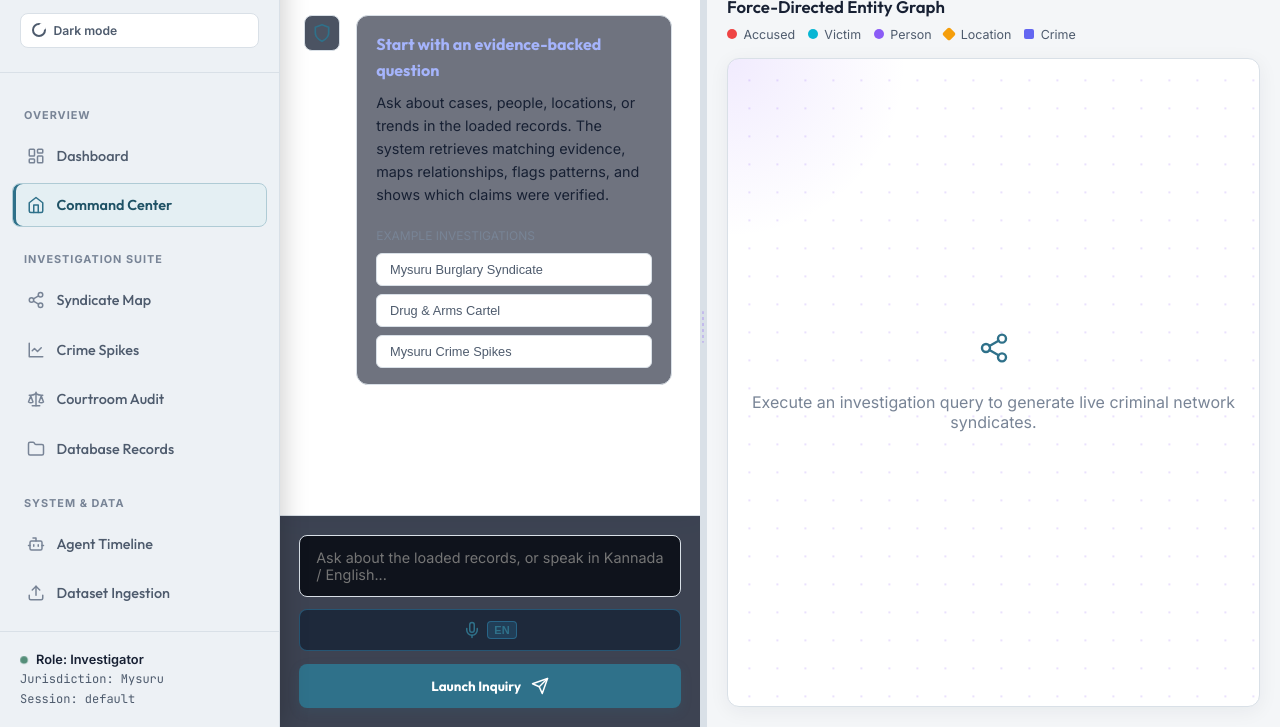
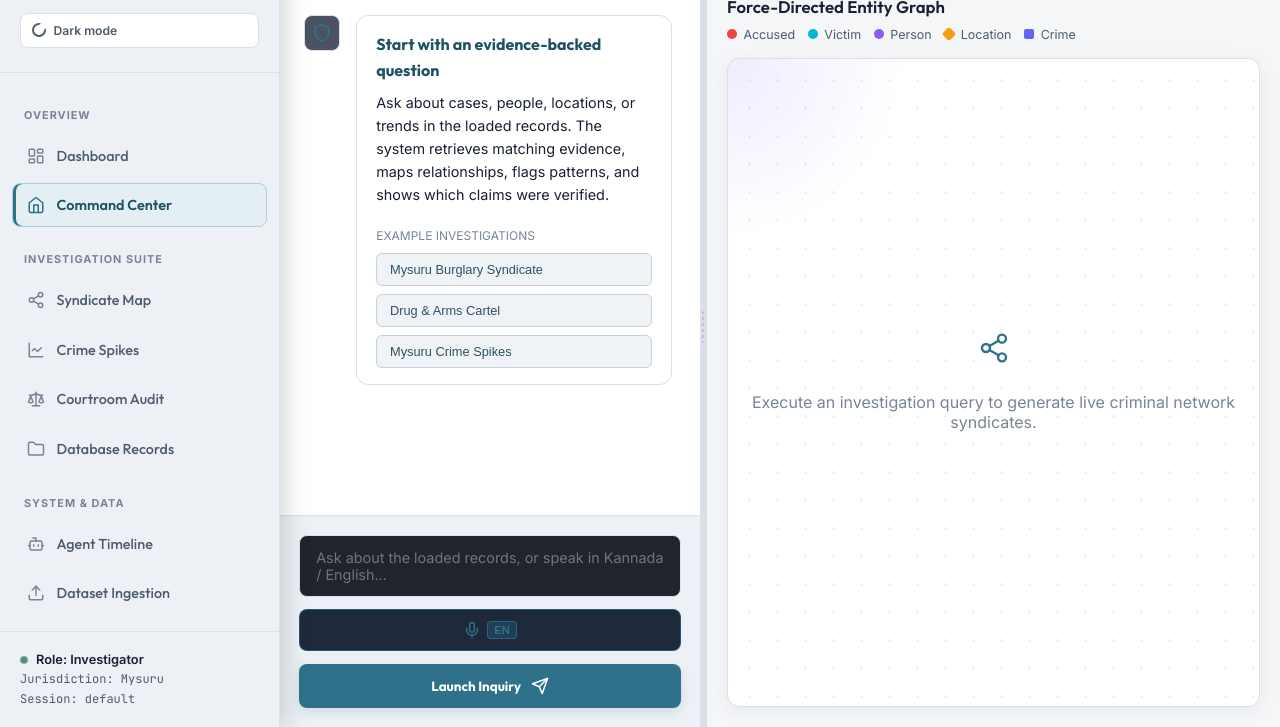
Before and after one commit to tharvin-byte/Datathon-2026, a plain HTML site: page frontend/index.html in a window 1280 px wide. Both pictures are taken after a click on the button "Light mode". Shown: the part 73-800 px from the top of the page. Drawn offline with nearby package versions, Linux system fonts and the light colour scheme.

Commit message:
Improve light mode contrast for investigation UI

```diff
--- a/frontend/style.css
+++ b/frontend/style.css
@@ -2418,3 +2418,41 @@ html[data-theme="light"] select {
     .sidebar-header { display: flex; justify-content: space-between; align-items: center; gap: .75rem; }
     .logo-box { min-width: 0; }
 }
+
+
+/* Light-mode contrast corrections for investigation communication */
+html[data-theme="light"] .msg-content,
+html[data-theme="light"] .system-message .msg-content {
+    background: #FFFFFF;
+    border-color: #D9E0E7;
+    color: #172033;
+}
+
+html[data-theme="light"] .user-message .msg-content {
+    background: #EAF2F5;
+    border-color: #AFCBD5;
+}
+
+html[data-theme="light"] .msg-content h3 {
+    color: #1F5265;
+}
+
+html[data-theme="light"] .msg-content strong {
+    color: #172033;
+}
+
+html[data-theme="light"] .chat-input-area {
+    background: #EDF1F5;
+    border-top-color: #D9E0E7;
+}
+
+html[data-theme="light"] .quick-prompts .prompt-chip {
+    background: #F0F3F6;
+    border-color: #C7D0DA;
+    color: #2F5263;
+}
+
+html[data-theme="light"] .quick-prompts .prompt-chip:hover {
+    background: #E4EFF3;
+    border-color: #2F718A;
+}
```
